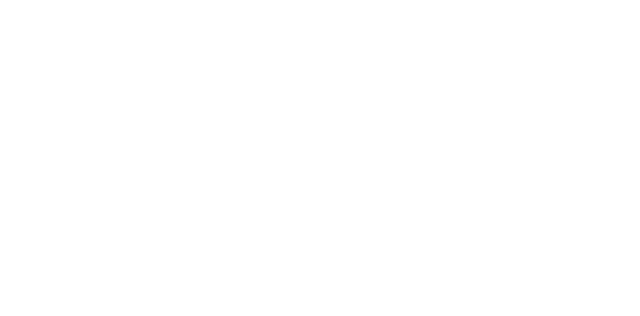
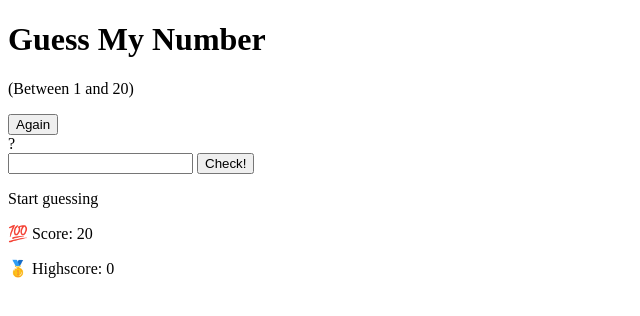
Before and after one commit to nerdyspook/Guess-My-Number, a plain HTML site: page index.html in a window 1280 px wide. Shown: the whole page, without its empty margins (0-640 px from the left). Drawn offline with Linux system fonts and the light colour scheme.

Commit message:
html dom added

```diff
--- a/index.html
+++ b/index.html
@@ -9,7 +9,28 @@
     <title>Guess My Number</title>
 </head>
 <body>
+    <header>
+        <h1>Guess My Number</h1>
+        <p>(Between 1 and 20)</p>
+        <button class="btn again">Again</button>
+        <div class="number">?</div>
+    </header>
 
+    <main>
+        <section class="left">
+            <input type="text" class="guess">
+            <button class="btn check">Check!</button>
+        </section>
+        <section class="right">
+            <p class="message">Start guessing</p>
+            <p class="label-score">
+                💯 Score: <span class="score">20</span>
+            </p>
+            <p class="label-highscore">
+                🥇 Highscore: <span class="highscore">0</span>
+            </p>
+        </section>
+    </main>
 
     <script src="/js/main.js"></script>
 </body>
```
